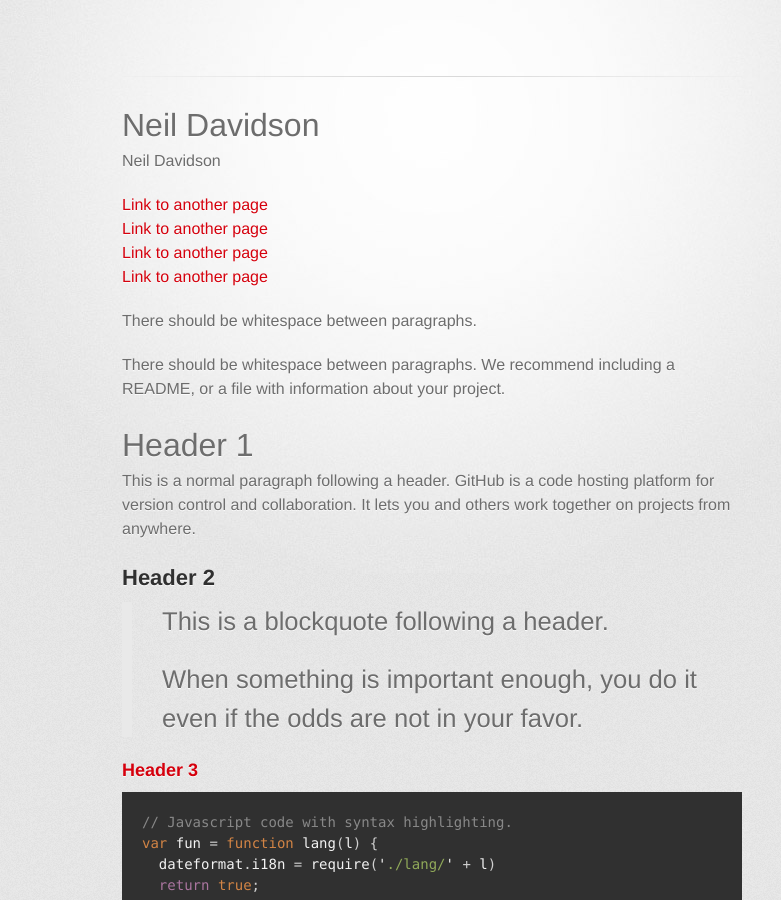
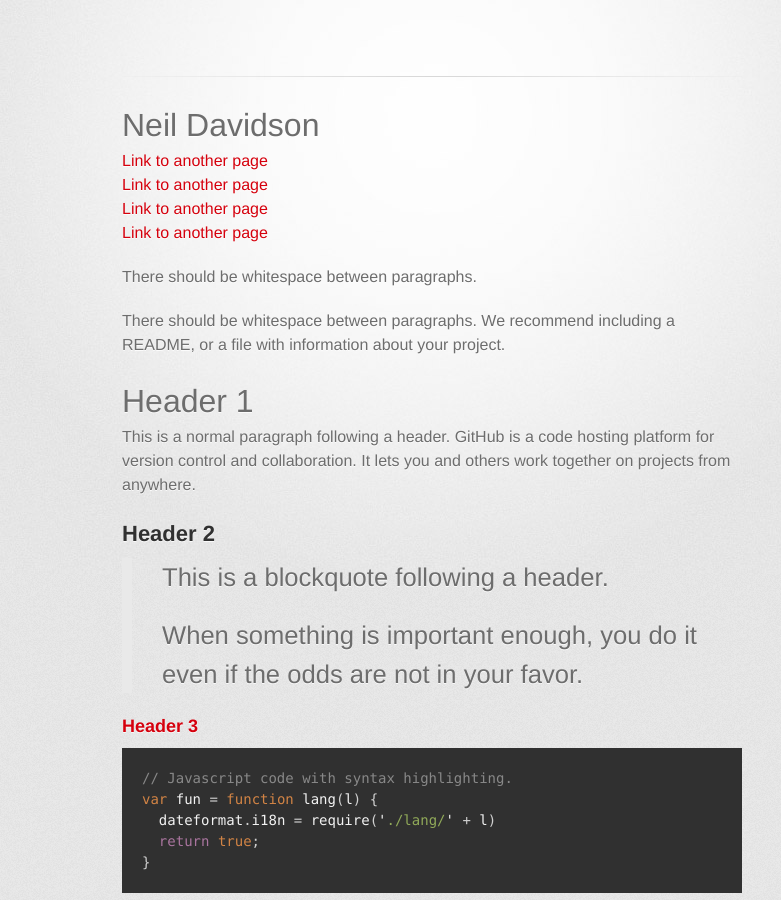
Before and after one commit to davidsonn1/davidsonn1.github.io, a Jekyll site: the page built from index.md, in a window 1280 px wide and 900 px high. Shown: the whole window, without its empty margins (208-989 px from the left). Built offline with Jekyll 4.4.1, drawn with Linux system fonts in a browser that asks for light colours; some web fonts are replaced; our own code applies the rules of GitHub Pages for plain Markdown files.

Commit message:
Update index.md

```diff
--- a/index.md
+++ b/index.md
@@ -1,6 +1,4 @@
 # Neil Davidson
-Neil Davidson<br>
-
 
 
 
```
